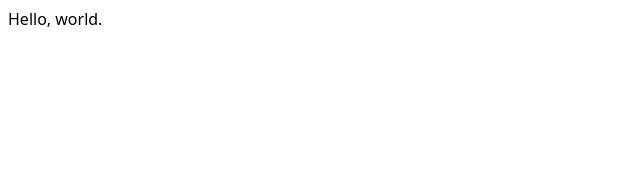
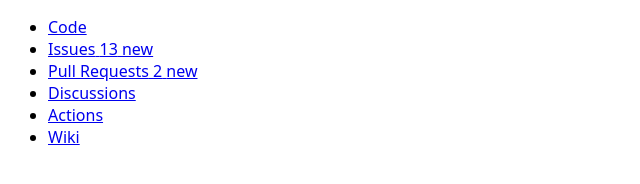
Before and after one commit to SomeAnticsDev/main-nav, a plain HTML site: page index.html in a window 1280 px wide. Shown: the whole page, without its empty margins (0-640 px from the left). Drawn offline with Linux system fonts and the light colour scheme.

Commit message:
add markup

```diff
--- a/index.html
+++ b/index.html
@@ -4,10 +4,31 @@
     <meta charset="UTF-8" />
     <meta http-equiv="X-UA-Compatible" content="IE=edge" />
     <meta name="viewport" content="width=device-width, initial-scale=1.0" />
-    <link rel="stylesheet" href="./styles.css">
+    <link rel="stylesheet" href="./styles.css" />
     <title>Document</title>
   </head>
   <body>
-    Hello, world.
+    <nav aria-label="Repository" id="repository-nav">
+      <ul aria-labelledby="repository-nav">
+        <li><a aria-current="page" href="/project/name/code">Code</a></li>
+        <li>
+          <a href="/project/name/issues">
+            <span>Issues</span>
+            <span>13</span>
+            <span class="visually-hidden">new </span>
+          </a>
+        </li>
+        <li>
+          <a href="/project/name/pulls">
+            <span>Pull Requests</span>
+            <span>2</span>
+            <span class="visually-hidden">new </span>
+          </a>
+        </li>
+        <li><a href="/project/name/discussions">Discussions</a></li>
+        <li><a href="/project/name/actions">Actions</a></li>
+        <li><a href="/project/name/wiki">Wiki</a></li>
+      </ul>
+    </nav>
   </body>
 </html>
```
